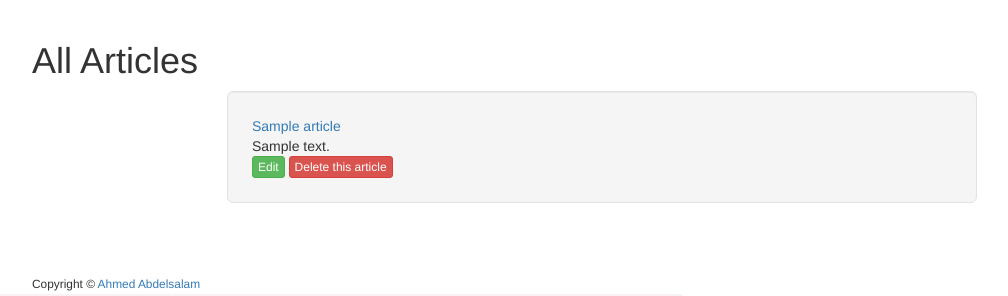
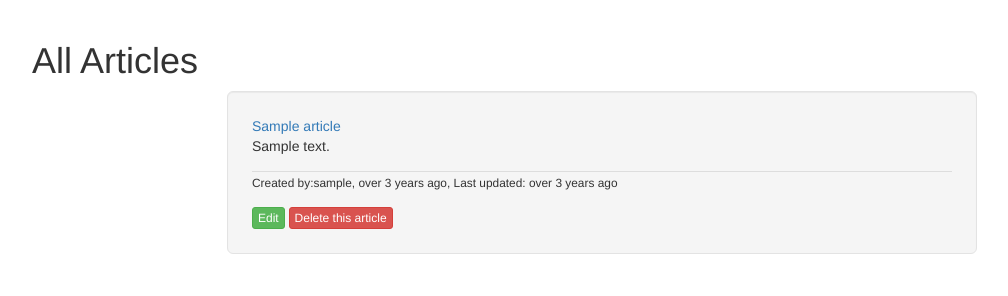
Before and after one commit to d3vzr/alpha-blog, a Rails app: page /articles in a window 1280 px wide. Shown: the part 52-348 px from the top of the page, without its empty margins (38-1046 px from the left). Run offline with Rails 7, Linux system fonts and the light colour scheme; tables that the repository leaves empty hold one stand-in row (values such as "Sample post"); style sheets or scripts are compiled from the project's sources; some libraries are stand-ins or nearby versions.

Commit message:
add user data to articles listing page

```diff
--- a/app/assets/stylesheets/custom.css.scss
+++ b/app/assets/stylesheets/custom.css.scss
@@ -8,6 +8,12 @@
   background-size:cover;
 
 }
+
+.article-details{
+  border-top:1px solid #ddd;
+  margin-top:15px;
+  margin-bottom:15px;
+}
 footer{
   margin-top:50px;
 }
--- a/app/views/articles/index.html.erb
+++ b/app/views/articles/index.html.erb
@@ -9,6 +9,11 @@
       </div>
       <div class="article-body">
         <%= truncate( article.description , length:100) %>
+        <div class="article-details">
+          <small> Created by:<%= article.user.username if article.user %>,
+                             <%= time_ago_in_words(article.created_at) %> ago,
+            Last updated: <%= time_ago_in_words(article.updated_at) %> ago </small>
+        </div>
       </div>
       <div>
         <%= link_to 'Edit' , edit_article_path(article), class: "btn btn-xs btn-success" %>
```
